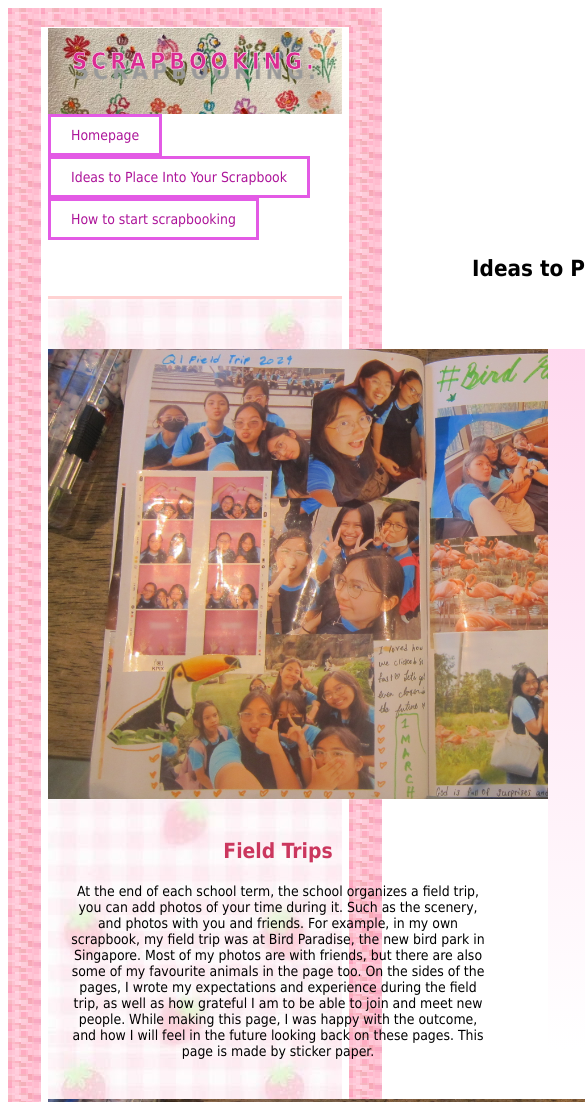
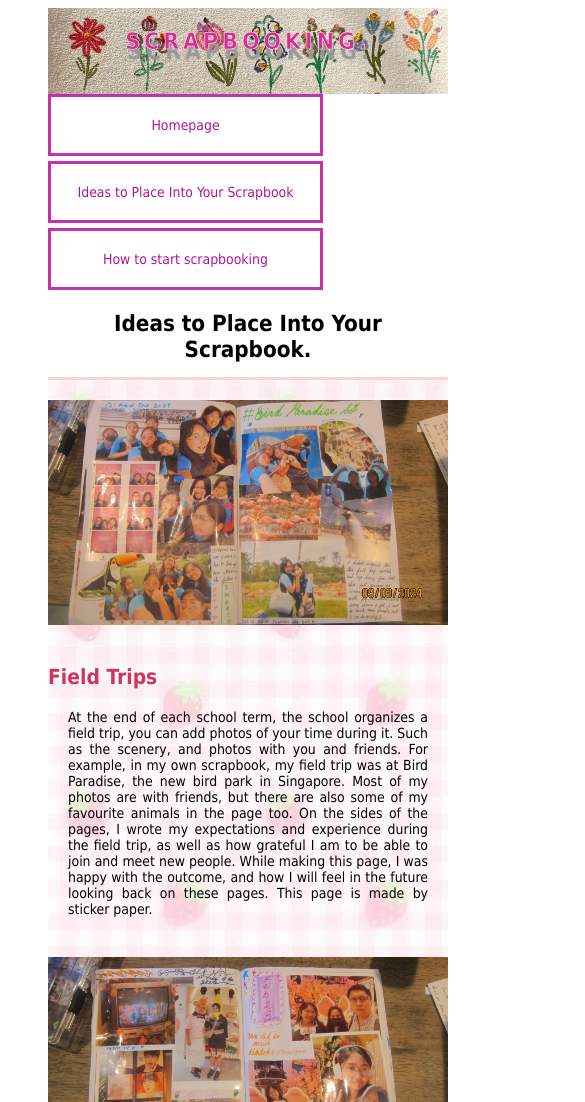
Before and after one commit to katelynartes/Book-of-Memories, a plain HTML site: page imagespics.html in a window 390 px wide. Shown: the top 1102 px of the page, 585 px wide, since content can reach past the window. Drawn offline with Linux system fonts and the light colour scheme.

Commit message:
Add files via upload

```diff
--- a/css/index.css
+++ b/css/index.css
@@ -7,7 +7,7 @@ body {
 }
 
 
-header h1 {
+.box1 h1 {
         margin: 0;
         color: rgb(219, 44, 146);
         text-align: center;
@@ -26,10 +26,11 @@ header h1 {
 header h2 {
     color:rgb(203, 55, 94);
 }
+
 header p {
     text-align: justify;
     margin: 20px;
-    text-align: center;
+
 }
 
 .content-area {
@@ -38,47 +39,52 @@ header p {
     padding-top: 50px;
     background-image: url(../images/strawberry.jpeg);
     display: flex;
+    flex-direction: row;
 }
+
+
 .pagetitle {
-    width: 1250px;
+
     display: block;
     text-align: center;
     font-size: 80%;
     margin:auto;
 }
 header {
+    min-width: 400px;
+    max-width: 1500px;
     padding-top: 20px;
     padding-bottom: 20px;
 
-    text-align: center;
+    text-align: justify;
 }
 .container {
+    min-width: 400px;
     max-width: 1500px;
     margin-left: auto;
     margin-right: auto;
     background-color:#fff;
-    background: url(../images/bgpink1small.png) left bottom repeat-x,
-     url(../images/bgpink1small.png) left top repeat-x,
-     url(../images/bgpink1small.png) left bottom repeat-y,
-     url(../images/bgpink1small.png) right top repeat-y;
+
     padding-bottom: 40px;
     padding-left: 40px;
     padding-right: 40px;
-    box-sizing: border-box;
+
 
 }
 
 
+
 .main {
-    width: 70%;
-    padding-right: 40px;
+
     box-sizing: border-box;
-    min-width: 500px;
+    min-width: 400px;
 }
 
 
 /* header */
 .box1 {
+    min-width: 400px;
+    max-width: 1500px;
     background-image: url(../images/woo.jpg);
     background-repeat: no-repeat;
     background-position: center top;
@@ -118,6 +124,84 @@ header {
 }
 /* End of Site Navigation */
 
+@media screen and (max-width: 1000px) {
+    .site-nav li {
+        width: 50%;
+        margin-right: 0;
+    }
+
+    .site-nav a {
+        padding: 20px 0;
+        margin-right: 5px;
+        margin-bottom: 5px;
+        text-align: center;
+        border: 3px solid #c530ac
+    }
+    .main,
+    .support {
+        width:auto;
+        float: none;
+    }
+
+    .content-area {
+        flex-direction: column;
+        padding-top: 20px;
+    }
+
+    .main {
+        padding-right: 0;
+    }
+}
+.mainimg {
+    max-width: 600px;
+
+}
+@media screen and (max-width: 480px) {
+    .site-nav li {
+        width: 70%;
+        margin-right: 0;
+    }
+    .mainimg {
+        max-width: 400px;
+
+    }
+    .site-nav a {
+
+        margin-right: 5px;
+        margin-bottom: 5px;
+        text-align: center;
+        border: 3px solid #c530ac
+    }
+    .header h2 {
+        width: 70%;
+        text-align: center;
+        margin:auto;
+
+    }
+
+    .site-nav a {
+
+        margin-right: 5px;
+        margin-bottom: 5px;
+        text-align: center;
+        border: 3px solid #c530ac
+    }
+    .info-box{
+        max-width: 400px;
+
+    }
+    video {
+        width: 400px;
+
+    }
+
+}
+
+
+
+
+
+
 .video {
     margin: auto;
     width: 800p;
@@ -142,6 +226,8 @@ header {
     padding-bottom: 20px;
     z-index: 9;
 }
+
+
 
 .fix {
     clear:both;
@@ -242,20 +328,14 @@ table td:nth-child(2), table td:nth-child(3) {
 .info-box {
     background-color: #ffd9ef;
     border: 5px solid #cf6b9b;
-    padding: 20px 40px 20px 40px;
+    padding: 20px 20px 20px 20px;
     margin: auto;
     margin-bottom: 40px;
     width: 60%;
+    text-align: justify;
+}
 
 
-}
-
-@media screen and (max-width: 480px) {
-    .hide-small {
-        display: none;
-    }
-
-}
 
 /* end of disappearing info box */
 
@@ -267,27 +347,28 @@ table td:nth-child(2), table td:nth-child(3) {
 .image-banner {
     position: relative;
     top: 0px;
-
     z-index: 10;
     margin-bottom: 30px;
     margin-top: 30px;
     padding-bottom: 30px;
+
 }
 
 .image-banner img {
     max-height: 600px;
     margin: auto;
     display: block;
+
 }
 .cycle-slideshow {
     margin-bottom: 30px;
-    width: 50%;
+
     margin: auto;
     padding-bottom: 30px;
-    box-sizing:border-box
+    width: 70%;
 }
 .slide {
-    width: 100%;
+    width: 70%;
     position: relative;
     margin-bottom: 30px;
     box-sizing: border-box;
--- a/imagespics.html
+++ b/imagespics.html
@@ -12,8 +12,6 @@
 
 
 
-            <header>
-
                 <div class="box1">
                     <h1> Scrapbooking.</h1>
 
@@ -27,7 +25,6 @@
                 </div>
 
 
-            </header>
 
 
 
@@ -48,7 +45,7 @@
                 </div>
 
                 <div class="main">
-                    <img src="images/fieldtrip.JPG" alt="field trip" width="800p">
+                    <img class="mainimg" src="images/fieldtrip.JPG" alt="field trip" >
                     <div class="fieldtrip">
                         <article>
                             <header>
@@ -66,7 +63,7 @@
                     </div>
 
 
-                    <img src="images/hangoutwithlouise.JPG" alt="Hangout" width="800p">
+                    <img class="mainimg" src="images/hangoutwithlouise.JPG" alt="Hangout" >
                     <div class="hangoutwithfriends">
                         <article>
                             <header>
@@ -82,7 +79,7 @@
                     </div>
 
 
-                    <img src="images/country2.jpeg" alt="travels" width="800p">
+                    <img class="mainimg"  src="images/country2.jpeg" alt="travels" >
                     <div class="travel">
                         <article>
                             <header>
@@ -100,7 +97,7 @@
                         </article>
                     </div>
 
-                    <img src="images/clueless.jpeg" alt="movie" width="800p">
+                    <img class="mainimg"  src="images/clueless.jpeg" alt="movie" >
                     <div class="travel">
                         <article>
                             <header>
@@ -115,7 +112,7 @@
                         </article>
                     </div>
 
-                    <img src="images/concertcoldplay.jpeg" alt="concerts" width="800p">
+                    <img class="mainimg" src="images/concertcoldplay.jpeg" alt="concerts" >
                     <div class="travel">
                         <article>
                             <header>
@@ -130,7 +127,7 @@
                         </article>
                     </div>
 
-                    <img src="images/yup.jpeg" alt="march" width="800p">
+                    <img class="mainimg"  src="images/yup.jpeg" alt="march" >
 
                     <div class="travel">
                         <article>
```
Also changed, not shown: index.html (+3 -3 lines), video.html (+1 -1 lines).
